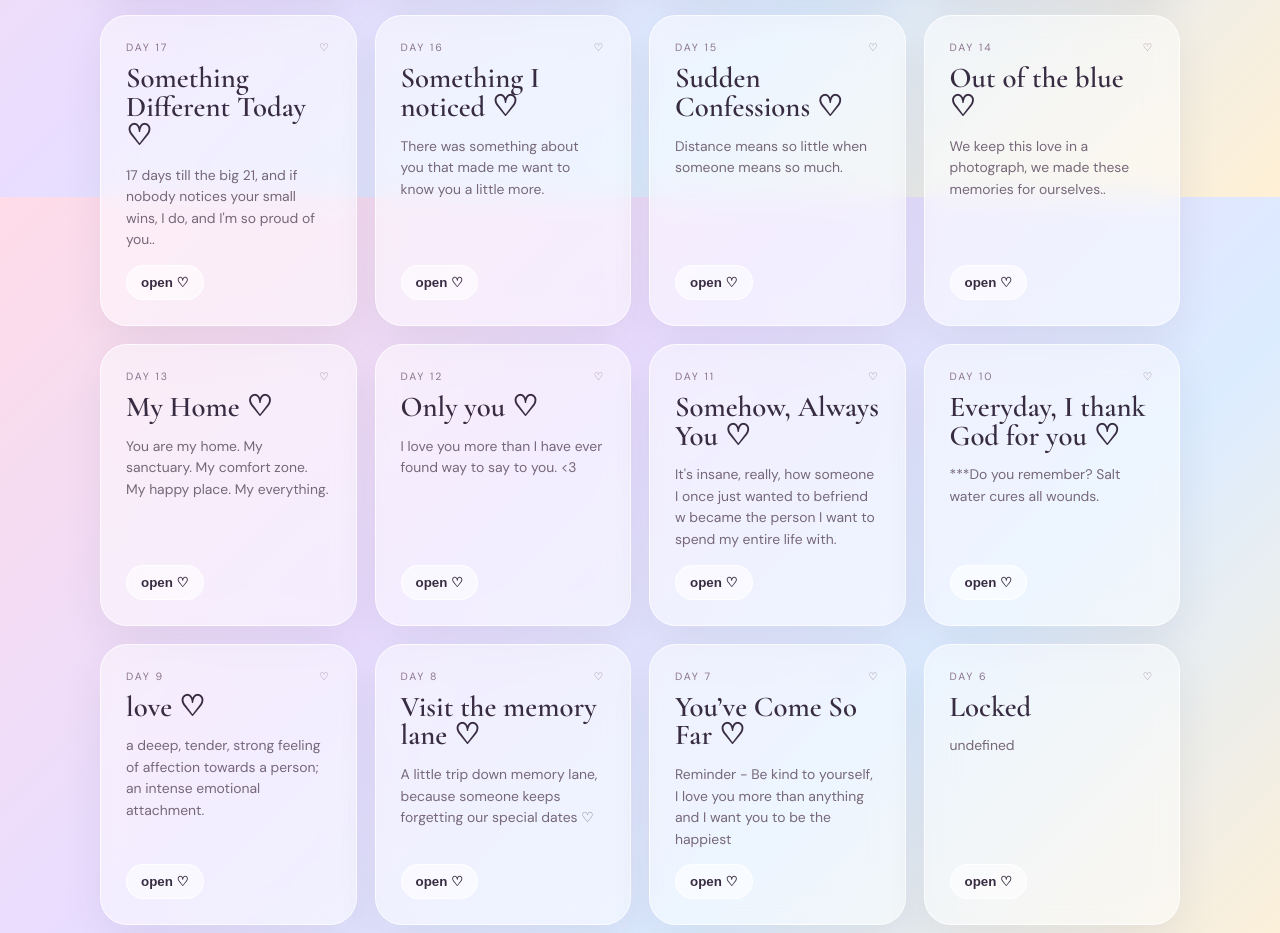
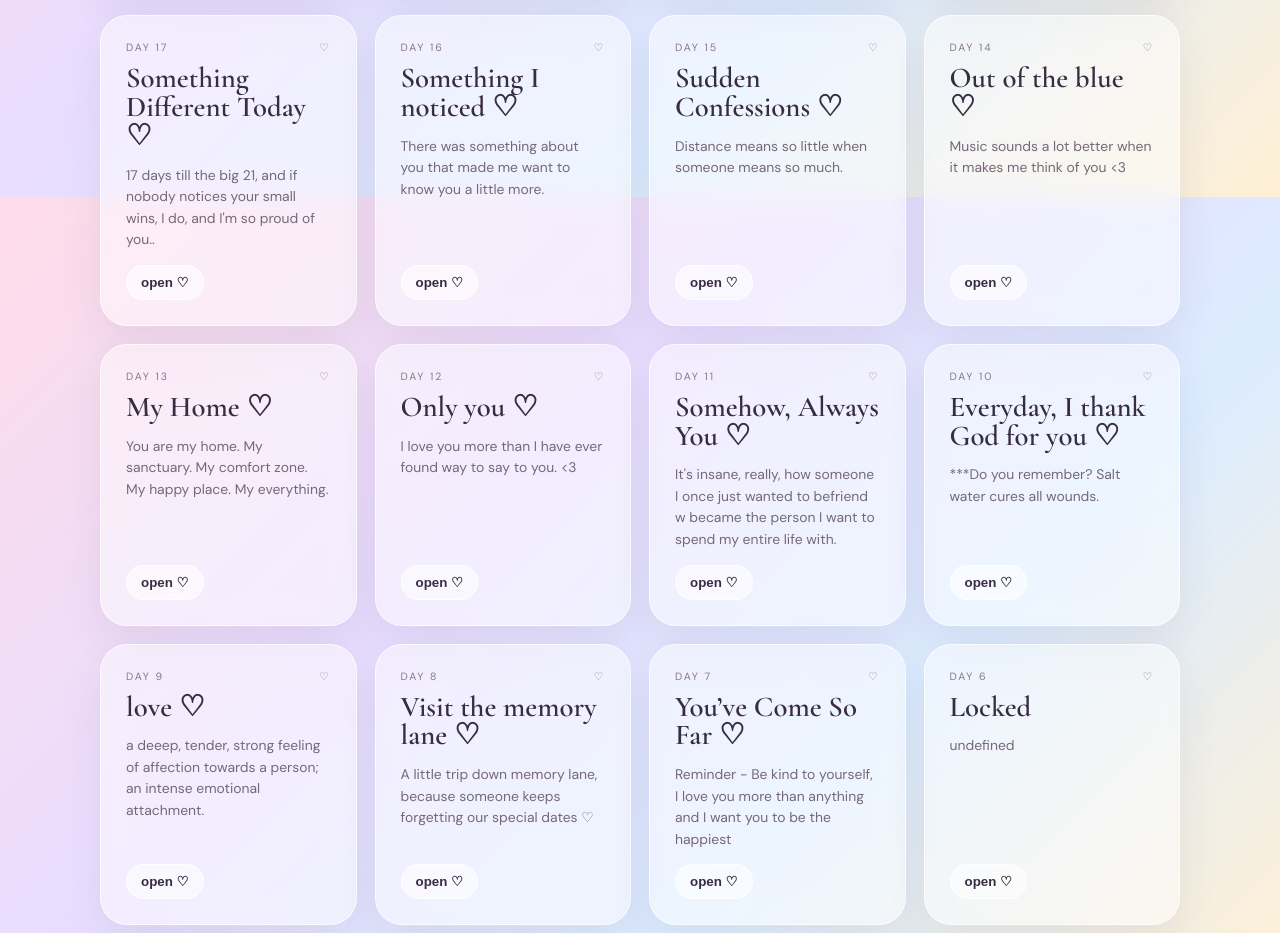
Before and after one commit to anupriiisss/something_special_for_someone_special, a plain HTML site: page index.html in a window 1280 px wide. Shown: the part 1403-2336 px from the top of the page. Drawn offline with nearby package versions, Linux system fonts and the light colour scheme.

Commit message:
index.html

```diff
--- a/index.html
+++ b/index.html
@@ -278,7 +278,7 @@ const WISHES = [
   {
      day: 14,
     title: "Out of the blue ♡",
-    message: "We keep this love in a photograph, we made these memories for ourselves..",
+    message: "Music sounds a lot better when it makes me think of you <3",
     type: "image",
     image: "media/14 days.png"
 
```
